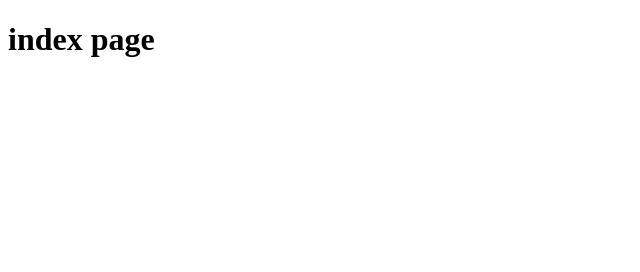
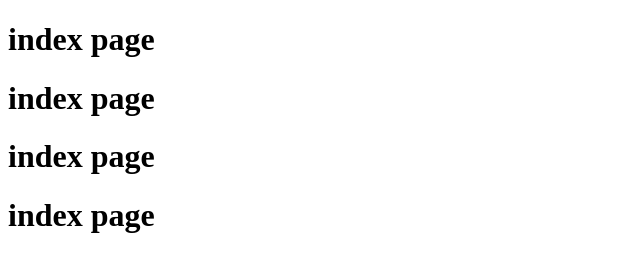
Before and after one commit to Sowji5/mysite, a plain HTML site: page index.html in a window 1280 px wide. Shown: the whole page, without its empty margins (0-640 px from the left). Drawn offline with Linux system fonts and the light colour scheme.

Commit message:
index.html file modified

```diff
--- a/index.html
+++ b/index.html
@@ -7,5 +7,8 @@
 </head>
 <body>
     <h1>index page</h1>
+    <h1>index page</h1>
+    <h1>index page</h1>
+    <h1>index page</h1>
 </body>
 </html>
```
